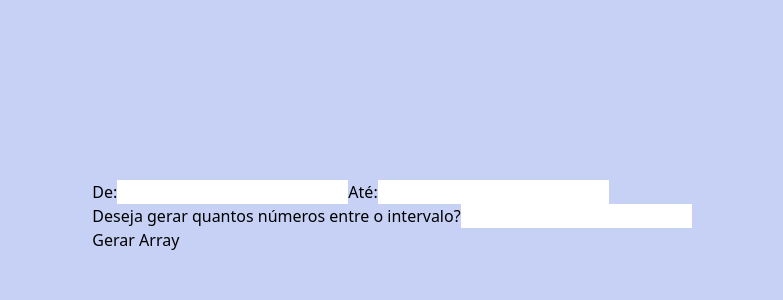
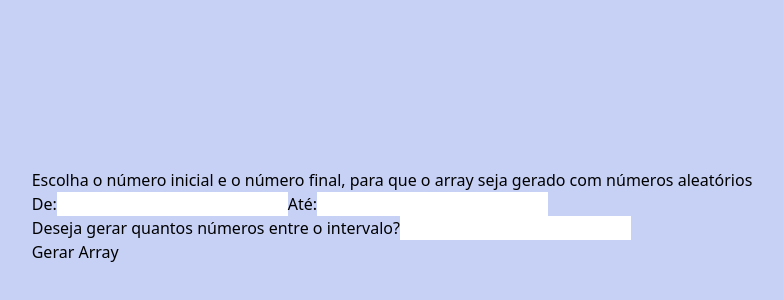
Before and after one commit to FillipeDiord/findnumberinarray, a React (Vite) app: page / in a window 1280 px wide. Shown: the part 184-484 px from the top of the page, without its empty margins (248-1031 px from the left). Built offline with nearby package versions, Linux system fonts and the light colour scheme.

Commit message:
refactor: 💡 adding label and refactor function
adding label and refactor function

```diff
--- a/src/components/GenerateArray/index.tsx
+++ b/src/components/GenerateArray/index.tsx
@@ -1,12 +1,14 @@
-import { FormEvent, useRef, useState } from "react";
-import { Button } from "../Button";
-import { Input } from "../Input";
-import { Label } from "../Label";
-import { generateRandomSequence } from "../../utils/generateRandomSequence";
+import { FormEvent, useRef } from 'react';
+import { Button } from '../Button';
+import { Input } from '../Input';
+import { Label } from '../Label';
+import { generateRandomSequence } from '../../utils/generateRandomSequence';
 
-export function GenerateArray() {
-  const [array, setArray] = useState<number[]>([]);
+export type GenerateArrayProps = {
+  updateNumberArrayState: (generatedArray: number[]) => void;
+}
 
+export function GenerateArray({ updateNumberArrayState }: GenerateArrayProps) {
   const minRef = useRef<HTMLInputElement>(null);
   const maxRef = useRef<HTMLInputElement>(null);
   const numbersInterval = useRef<HTMLInputElement>(null);
@@ -16,19 +18,24 @@ export function GenerateArray() {
     if (minRef.current && maxRef.current && numbersInterval.current) {
       const min = Number(minRef.current.value);
       const max = Number(maxRef.current.value);
-      const interval = Number(numbersInterval.current.value)
+      const interval = Number(numbersInterval.current.value);
 
-      const generatedArray: number[] = generateRandomSequence(min, max, interval)
+      const generatedArray: number[] = generateRandomSequence(min, max, interval);
 
-      setArray(generatedArray)
+      updateNumberArrayState(generatedArray);
     }
   }
 
-  console.log('AAAAARRAAAAY', array)
-
   return (
     <>
-      <form onSubmit={handleGeneratedArray}>
+      <div className='flex items-center justify-center w-[50rem]'>
+        <Label className='font-bold m-10'>Escolha o número inicial e o número final,
+          para que o array seja gerado com números aleatórios
+        </Label>
+      </div>
+      <div className='flex items-center justify-center'>
+        <form
+          onSubmit={handleGeneratedArray}>
           <Label
             className='font-bold mr-2'
           >
@@ -68,12 +75,12 @@ export function GenerateArray() {
           <div className='flex items-center justify-center mt-8'>
             <Button
               className='bg-gray-950 text-white font-bold w-28 h-10 rounded-md'
-            onClick={() => handleGeneratedArray}
             >
               Gerar Array
             </Button>
           </div>
         </form>
+      </div>
     </>
   )
 }
```
Lines whose indentation alone changed are shown as unchanged.
